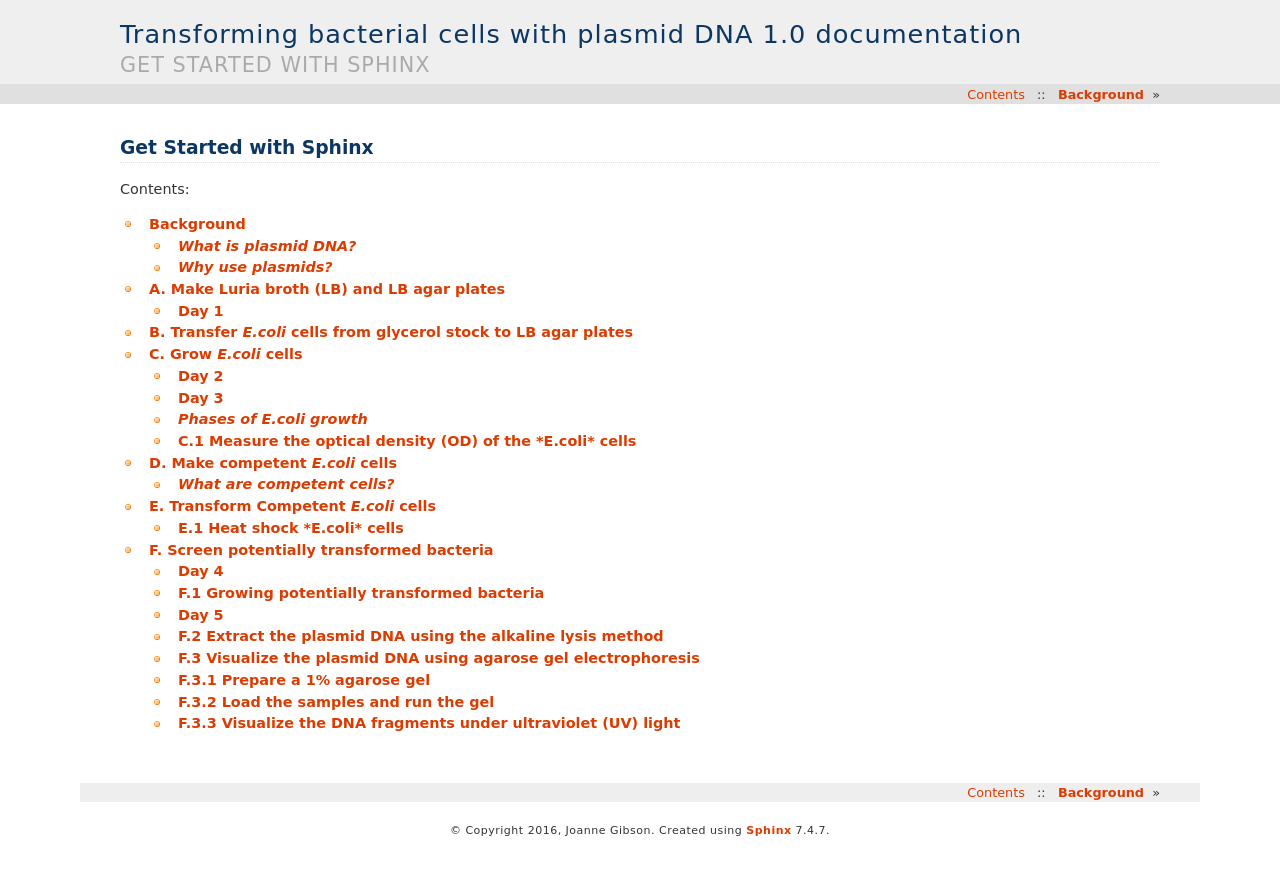
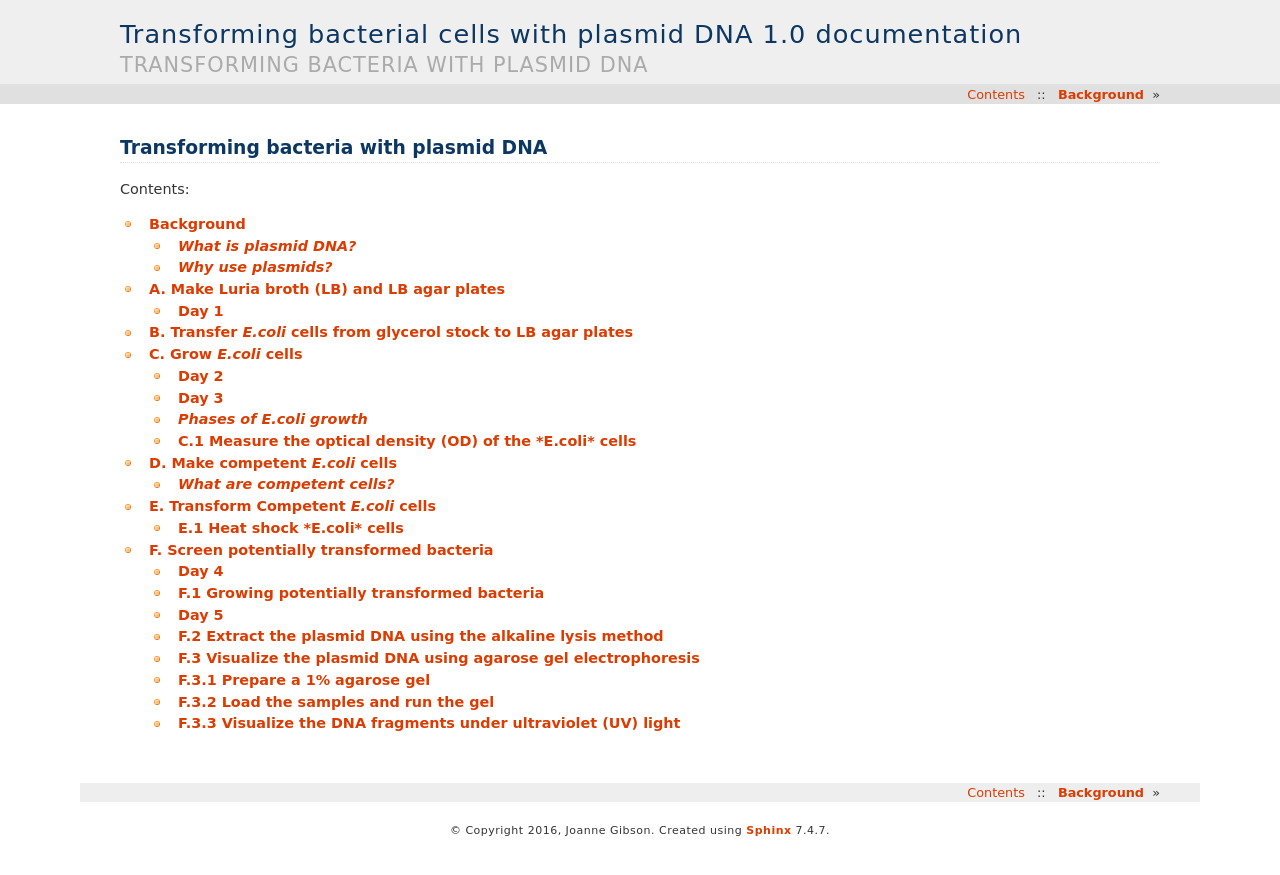
Before and after one commit to MarkHoeber/get_started_sphinx, a Sphinx documentation site: the page built from source/index.rst, in a window 1280 px wide. Shown: the top 875 px of the page. Built offline with Sphinx 7.4.7, drawn with Linux system fonts in a browser that asks for light colours.

Commit message:
Update index.rst

```diff
--- a/source/index.rst
+++ b/source/index.rst
@@ -1,5 +1,5 @@
-Get Started with Sphinx
-###############################
+Transforming bacteria with plasmid DNA
+######################################
 
 Contents:
 
```
